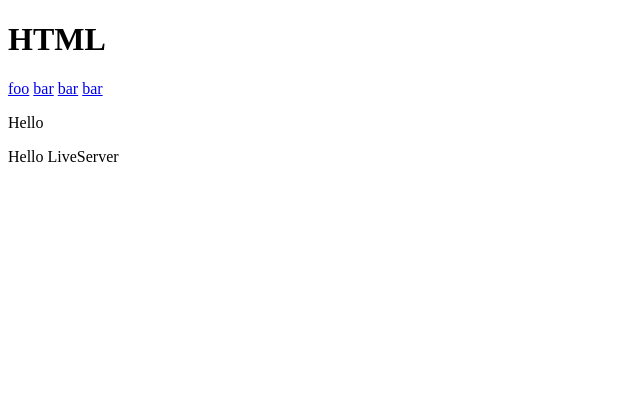
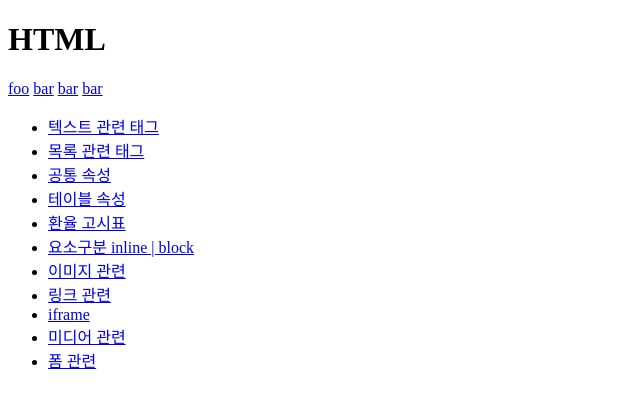
Before and after one commit to jjaejun/05_web_client_workspace, a plain HTML site: page 01_html/index.html in a window 1280 px wide. Shown: the whole page, without its empty margins (0-640 px from the left). Drawn offline with Linux system fonts and the light colour scheme.

Commit message:
00_HTML_목록 (index.html)

```diff
--- a/01_html/index.html
+++ b/01_html/index.html
@@ -25,7 +25,20 @@
         <a href="../02_css/bar.html">bar</a>
         <a href="/02_css/bar.html">bar</a> <!-- 절대 경로 -->
         <a href="http://192.168.20.110:5500/02_css/bar.html">bar</a> <!-- 절대 경로 -->
-        <p>Hello</p>
-        <p>Hello LiveServer</p>
+
+        <!-- ul>li>a -->
+        <ul>
+            <li><a target="_top" href="01_text.html">텍스트 관련 태그</a></li>
+            <li><a target="_top" href="02_list.html">목록 관련 태그</a></li>
+            <li><a target="_top" href="03_global_attributes.html">공통 속성</a></li>
+            <li><a target="_top" href="04_table.html">테이블 속성</a></li>
+            <li><a target="_top" href="04_table_test.html">환율 고시표</a></li>
+            <li><a target="_top" href="05_display.html">요소구분 inline | block</a></li>
+            <li><a target="_top" href="06_image.html">이미지 관련</a></li>
+            <li><a target="_top" href="07_link.html">링크 관련</a></li>
+            <li><a target="_top" href="08_iframe.html">iframe</a></li>
+            <li><a target="_top" href="09_media.html">미디어 관련</a></li>
+            <li><a target="_top" href="10_form.html">폼 관련</a></li>
+        </ul>
     </body>
 </html>
```
